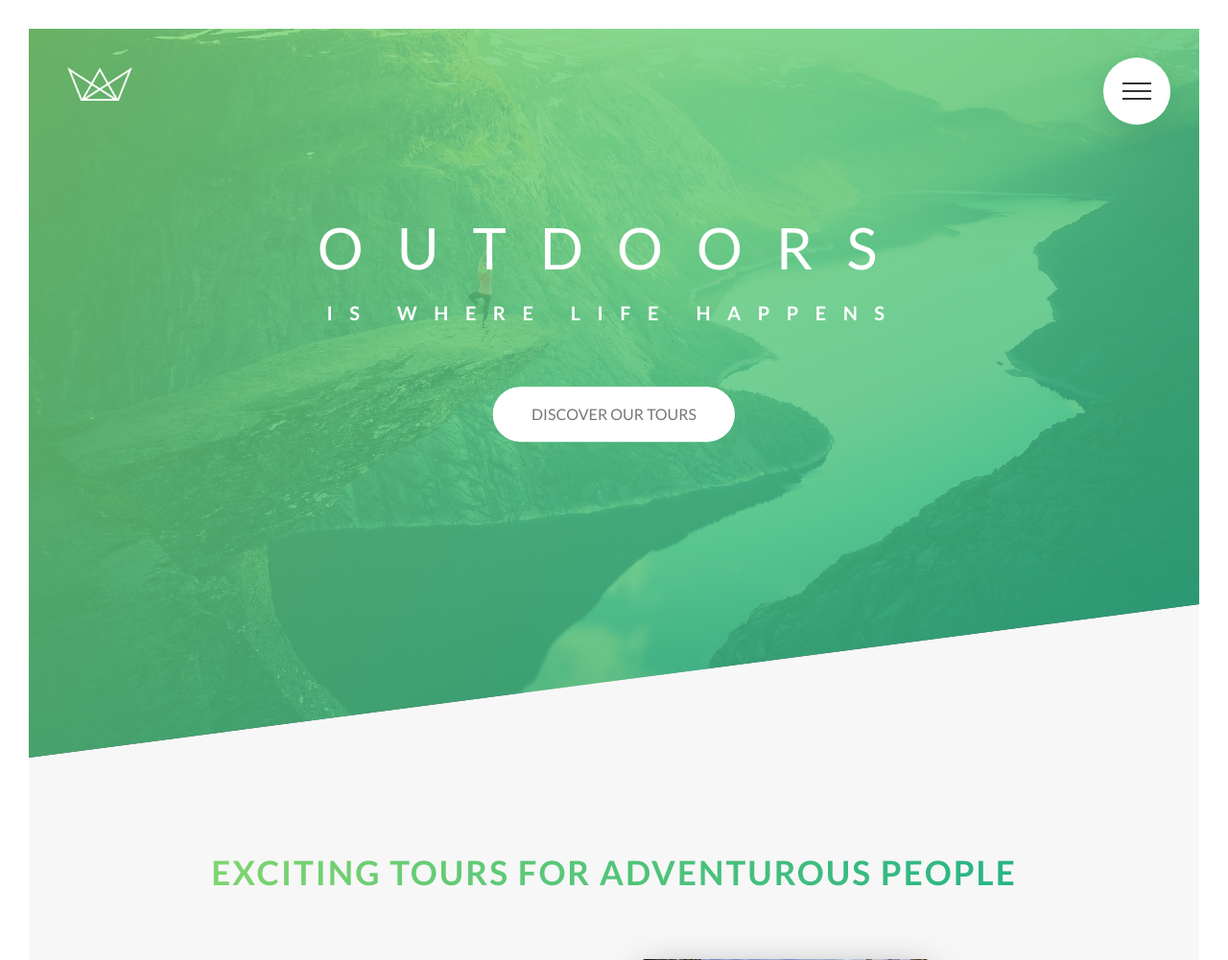
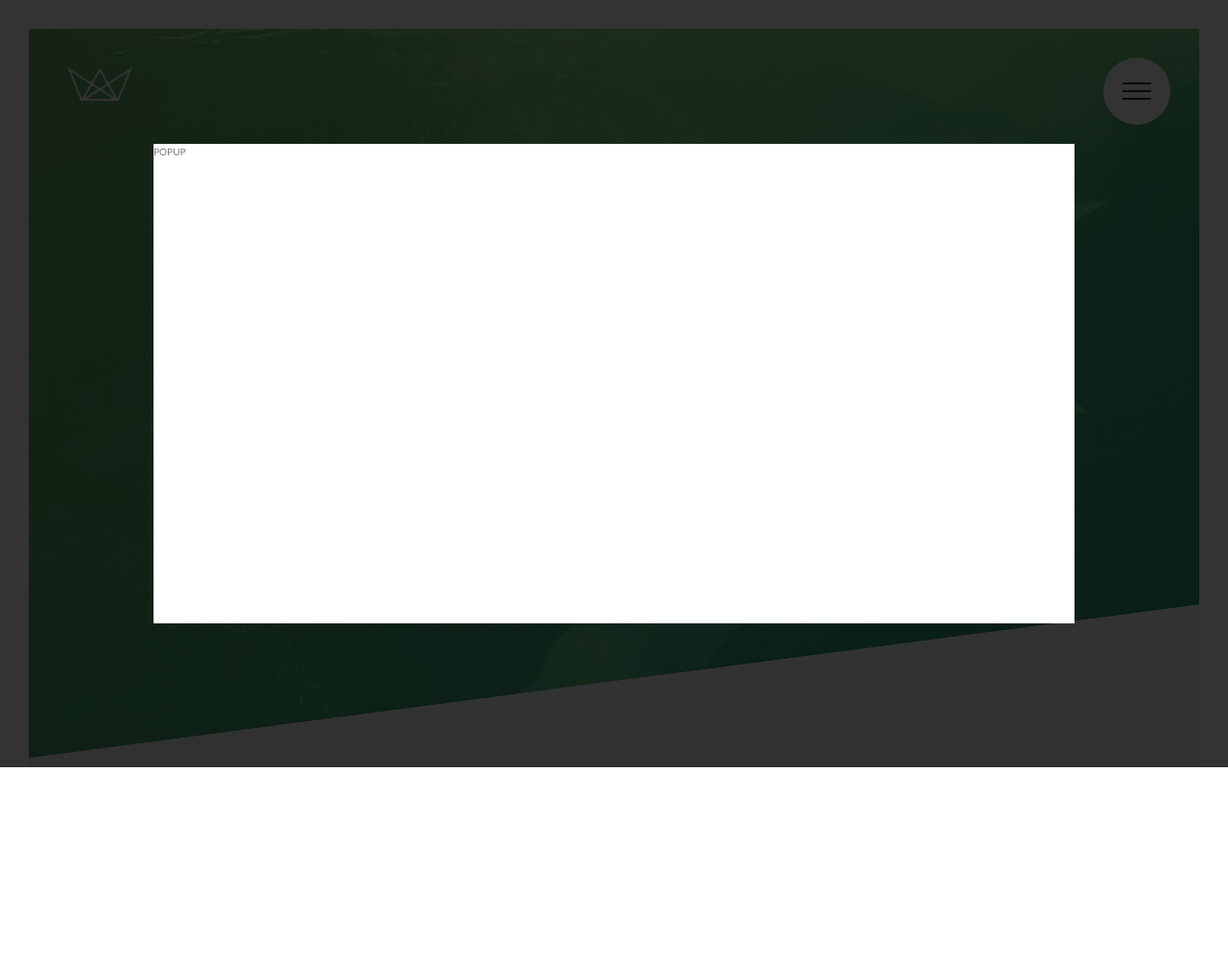
Before and after one commit to team-cake/just-a-website, a PHP site: page / in a window 1280 px wide. Shown: the top 1001 px of the page at 96% size. After the commit the page ends 800 px from the top, so only its background shows below. Run offline with PHP 8.4, Linux system fonts and the light colour scheme.

Commit message:
Styled background and content box

```diff
--- a/public/css/style.css
+++ b/public/css/style.css
@@ -418,6 +418,24 @@ body {
 .form__radio-input:checked ~ .form__radio-label .form__radio-button::after {
   opacity: 1; }
 
+.popup {
+  height: 100vh;
+  width: 100%;
+  position: fixed;
+  top: 0;
+  left: 0;
+  background-color: rgba(0, 0, 0, 0.8);
+  z-index: 2500; }
+  .popup__content {
+    position: absolute;
+    top: 50%;
+    left: 50%;
+    transform: translate(-50%, -50%);
+    width: 75%;
+    height: 50rem;
+    background-color: #fff;
+    box-shadow: 0 2rem 4 rgba(0, 0, 0, 0.2); }
+
 .story {
   width: 75%;
   margin: 0 auto;
--- /dev/null
+++ b/public/sass/components/_popup.scss
@@ -0,0 +1,17 @@
+.popup {
+	height: 100vh;
+	width: 100%;
+	position: fixed;
+	top: 0;
+	left: 0;
+	background-color: rgba($color-black, 0.8);
+	z-index: 2500;
+
+	&__content {
+		@include absCenter;
+		width: 75%;
+		height: 50rem;
+		background-color: $color-white;
+		box-shadow: 0 2rem 4 rgba($color-black, 0.2);
+	}
+}
```
